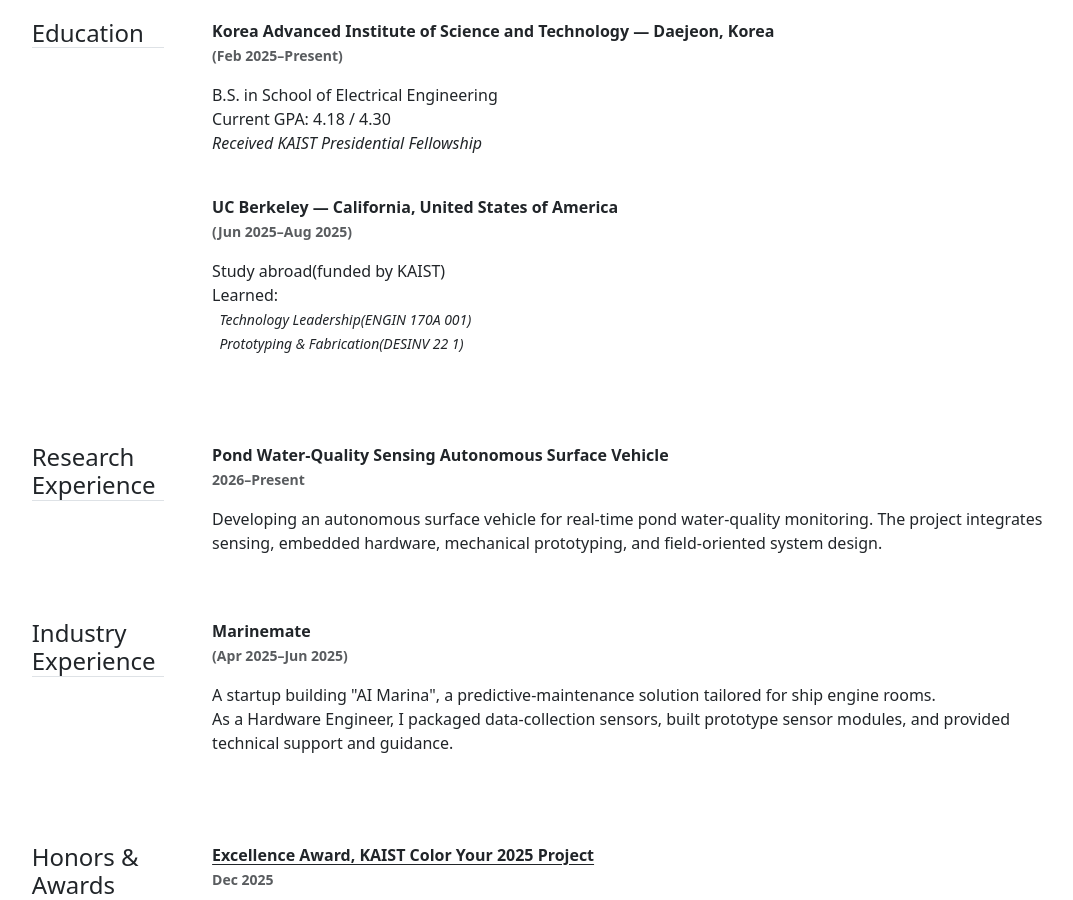
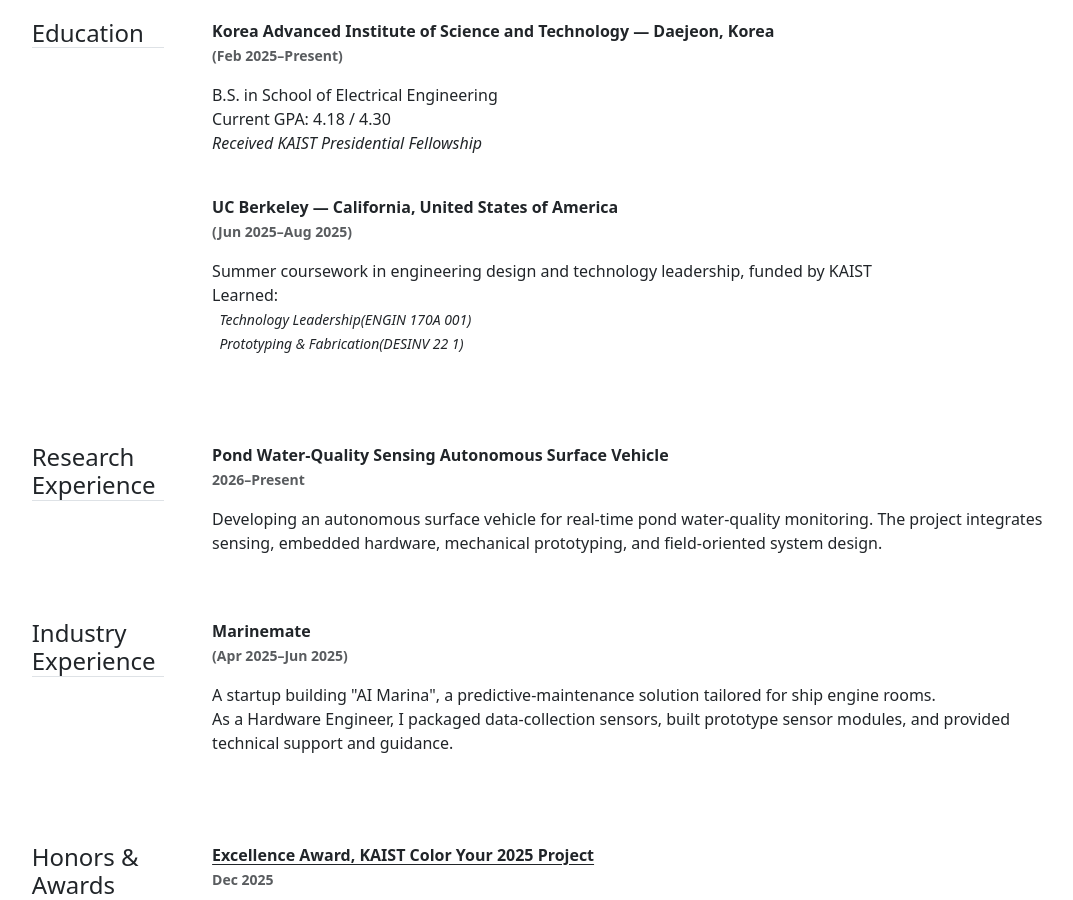
Before and after one commit to ynghyn-na/ynghyn-na.github.io, a Jekyll site: the page built from cv.md, in a window 1280 px wide and 900 px high, scrolled down 488 px. Shown: the whole window, without its empty margins (91-1164 px from the left). Built offline with Jekyll 4.4.1, drawn with Linux system fonts in a browser that asks for light colours.

Commit message:
Update education.yml

```diff
--- a/_data/cv/education.yml
+++ b/_data/cv/education.yml
@@ -5,7 +5,7 @@
   duration: '(Feb 2025–Present)'
 
 - title: 'UC Berkeley — California, United States of America'
-  description: 'Study abroad(funded by KAIST)<br>
+  description: 'Summer coursework in engineering design and technology leadership, funded by KAIST<br>
   Learned:<br>
   <small><i>&nbsp;&nbsp;Technology Leadership(ENGIN 170A 001)<br>
   &nbsp;&nbsp;Prototyping & Fabrication(DESINV 22 1)</i><br></small>'
```
